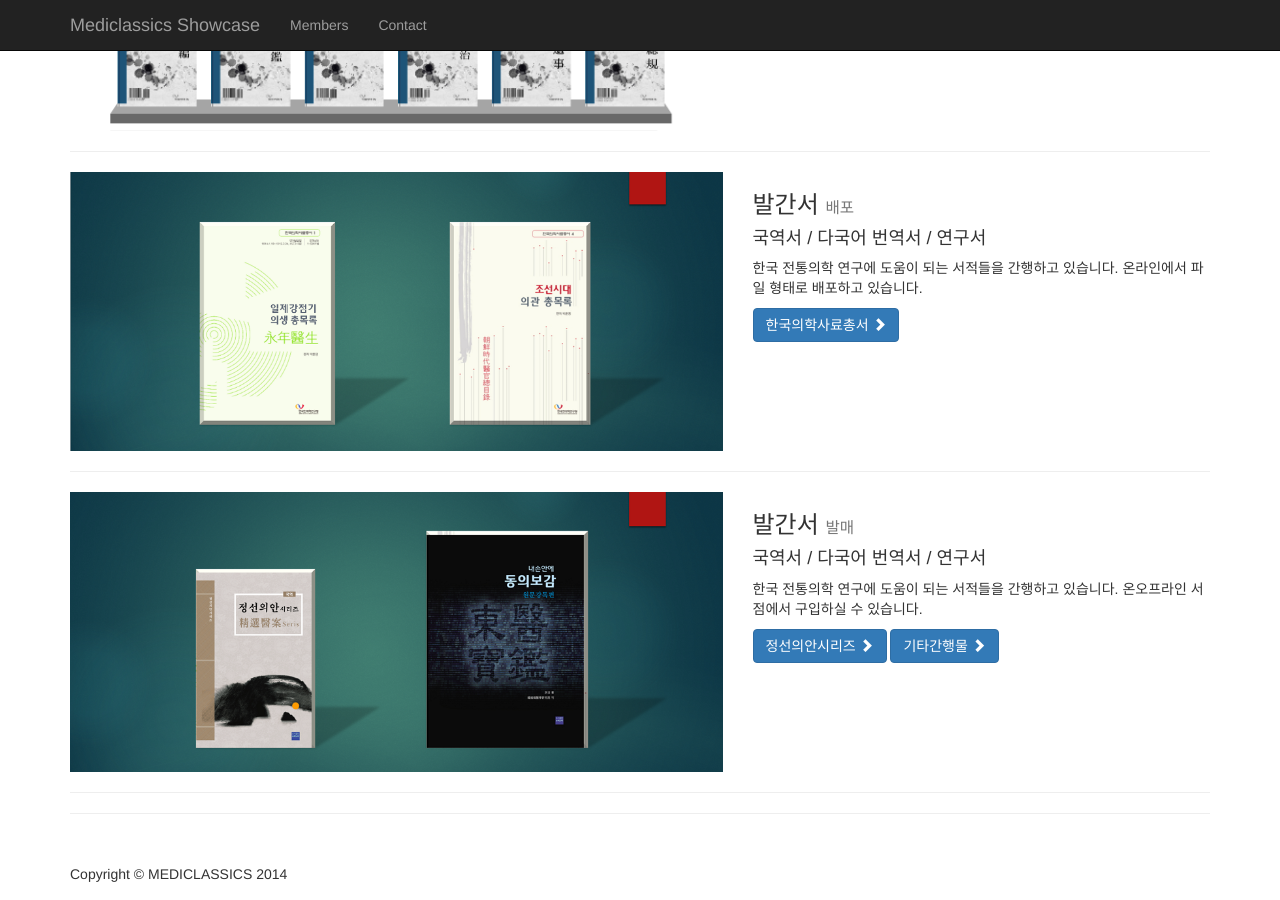
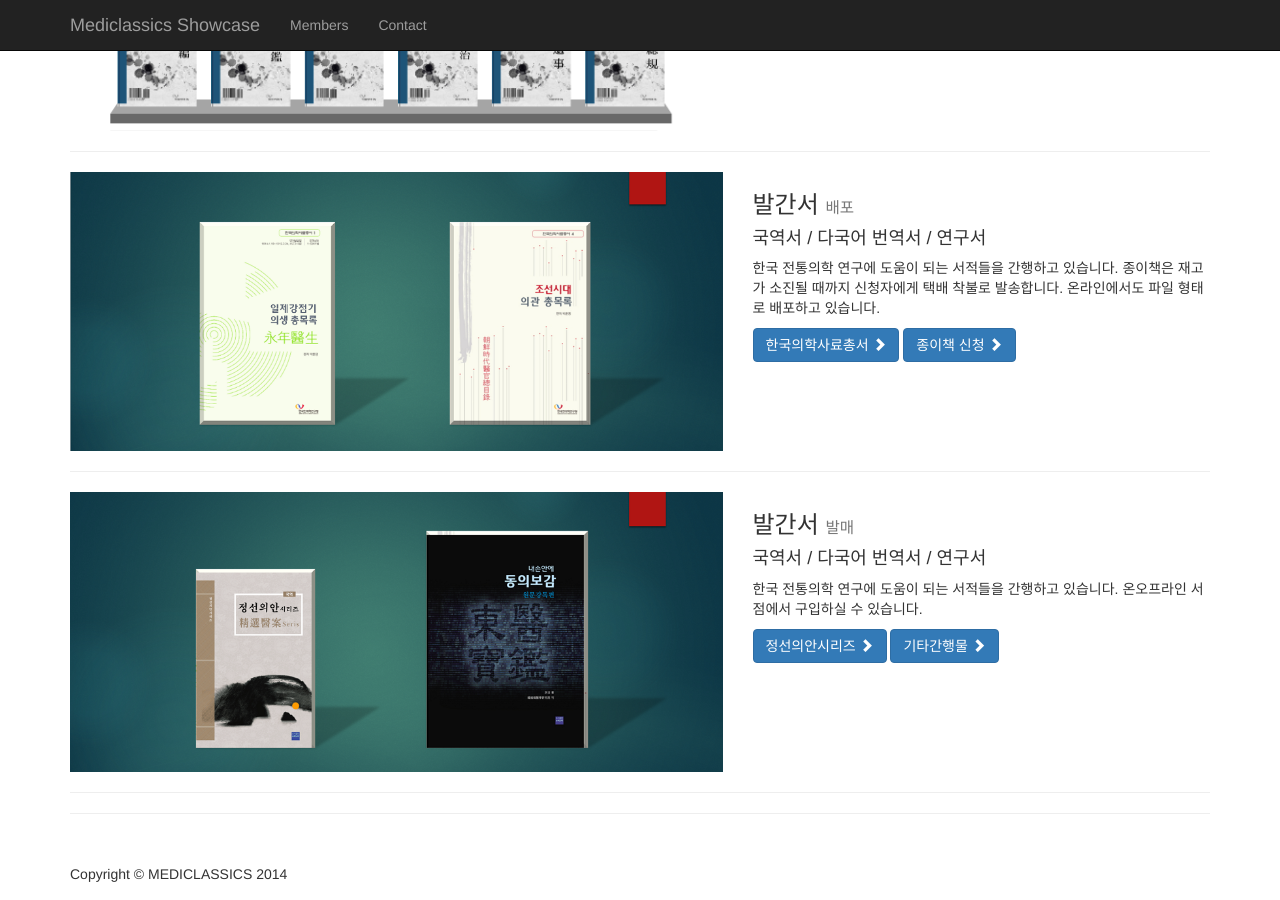
Before and after one commit to mediclassics/mediclassics.github.io, a Jekyll site: the page built from index.md, in a window 1280 px wide and 900 px high, scrolled down 1303 px. Built offline with Jekyll 4.4.1, drawn with Linux system fonts in a browser that asks for light colours.

Commit message:
택배 신청 링크 추가

```diff
--- a/_data/main.yml
+++ b/_data/main.yml
@@ -56,12 +56,14 @@ prj:
   - title: 발간서
     title2: 배포
     subtitle: 국역서 / 다국어 번역서 / 연구서
-    desc: 한국 전통의학 연구에 도움이 되는 서적들을 간행하고 있습니다. 온라인에서 파일 형태로 배포하고 있습니다.
+    desc: 한국 전통의학 연구에 도움이 되는 서적들을 간행하고 있습니다. 종이책은 재고가 소진될 때까지 신청자에게 택배 착불로 발송합니다. 온라인에서도 파일 형태로 배포하고 있습니다.
     link: https://info.mediclassics.kr/bookshelf/list/distBook/list
     img: img/main/index07.png
     btns:
       - link: https://info.mediclassics.kr/bookshelf/list/distBook/한국의학사료총서
         text: 한국의학사료총서
+      - link: https://goo.gl/forms/8hxyehkPo0SEnG143
+        text: 종이책 신청
 
   - title: 발간서
     title2: 발매
```
